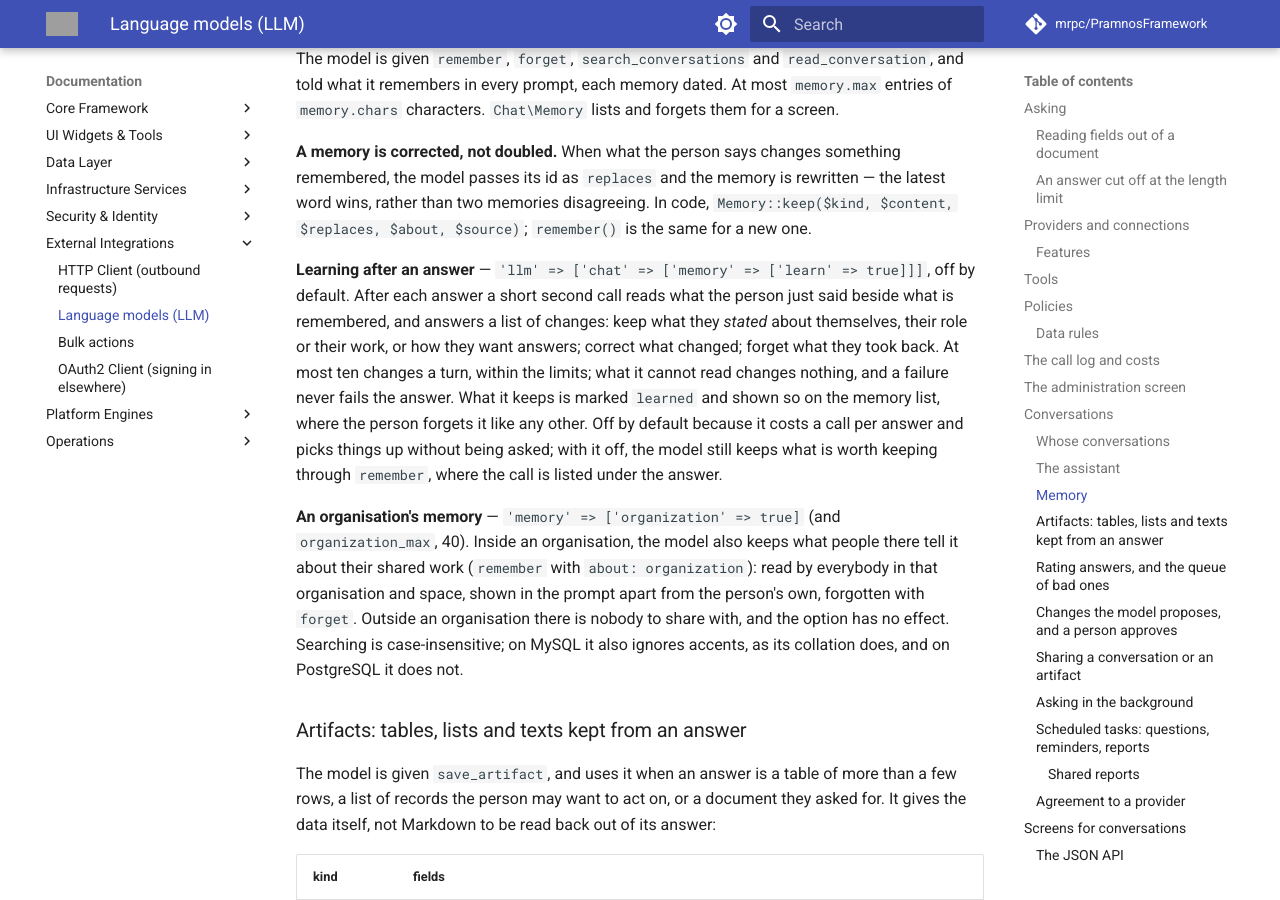
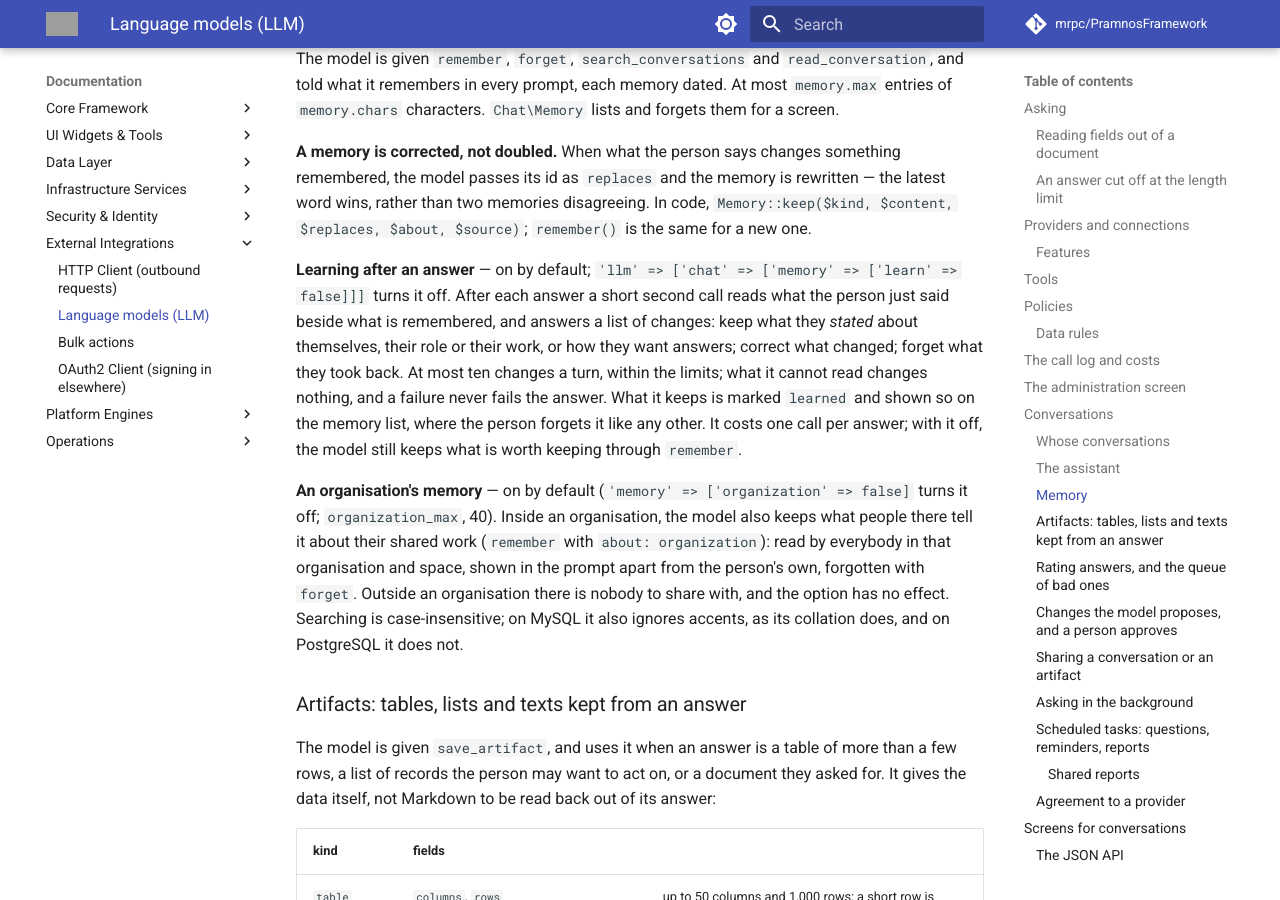
Before and after one commit to mrpc/PramnosFramework, an MkDocs documentation site: the page built from docs/Pramnos_LLM_Guide.md, in a window 1280 px wide and 900 px high, scrolled down 9180 px. Built offline with MkDocs 1.6.1 and Material for MkDocs 9.7.7, drawn with Linux system fonts in a browser that asks for light colours; comment, search, counter and statistics services are not loaded; grey boxes are pictures that could not be loaded.

Commit message:
feat(llm)!: Ask's memory learns after each answer and keeps an organisation's memory by default
memory.learn and memory.organization default to on; false turns either off.
Upgrade Guide row added. The LLM test case keeps learning off so call counts
stay exact; the memory tests turn it on.

```diff
--- a/docs/Pramnos_LLM_Guide.md
+++ b/docs/Pramnos_LLM_Guide.md
@@ -403,18 +403,17 @@ the model passes its id as `replaces` and the memory is rewritten — the latest
 than two memories disagreeing. In code, `Memory::keep($kind, $content, $replaces, $about,
 $source)`; `remember()` is the same for a new one.
 
-**Learning after an answer** — `'llm' => ['chat' => ['memory' => ['learn' => true]]]`, off by
-default. After each answer a short second call reads what the person just said beside what is
-remembered, and answers a list of changes: keep what they *stated* about themselves, their role
-or their work, or how they want answers; correct what changed; forget what they took back. At most
-ten changes a turn, within the limits; what it cannot read changes nothing, and a failure never
-fails the answer. What it keeps is marked `learned` and shown so on the memory list, where the
-person forgets it like any other. Off by default because it costs a call per answer and picks
-things up without being asked; with it off, the model still keeps what is worth keeping through
-`remember`, where the call is listed under the answer.
+**Learning after an answer** — on by default; `'llm' => ['chat' => ['memory' => ['learn' =>
+false]]]` turns it off. After each answer a short second call reads what the person just said
+beside what is remembered, and answers a list of changes: keep what they *stated* about themselves,
+their role or their work, or how they want answers; correct what changed; forget what they took
+back. At most ten changes a turn, within the limits; what it cannot read changes nothing, and a
+failure never fails the answer. What it keeps is marked `learned` and shown so on the memory list,
+where the person forgets it like any other. It costs one call per answer; with it off, the model
+still keeps what is worth keeping through `remember`.
 
-**An organisation's memory** — `'memory' => ['organization' => true]` (and `organization_max`,
-40). Inside an organisation, the model also keeps what people there tell it about their shared
+**An organisation's memory** — on by default (`'memory' => ['organization' => false]` turns it
+off; `organization_max`, 40). Inside an organisation, the model also keeps what people there tell it about their shared
 work (`remember` with `about: organization`): read by everybody in that organisation and space,
 shown in the prompt apart from the person's own, forgotten with `forget`. Outside an organisation
 there is nobody to share with, and the option has no effect. Searching is case-insensitive; on
```
Also changed, not shown: docs/Pramnos_Upgrade_Guide.md (+1 -0 lines), docs/version-history/posts/2026-10-28.md (+10 -1 lines), 3 other files.
